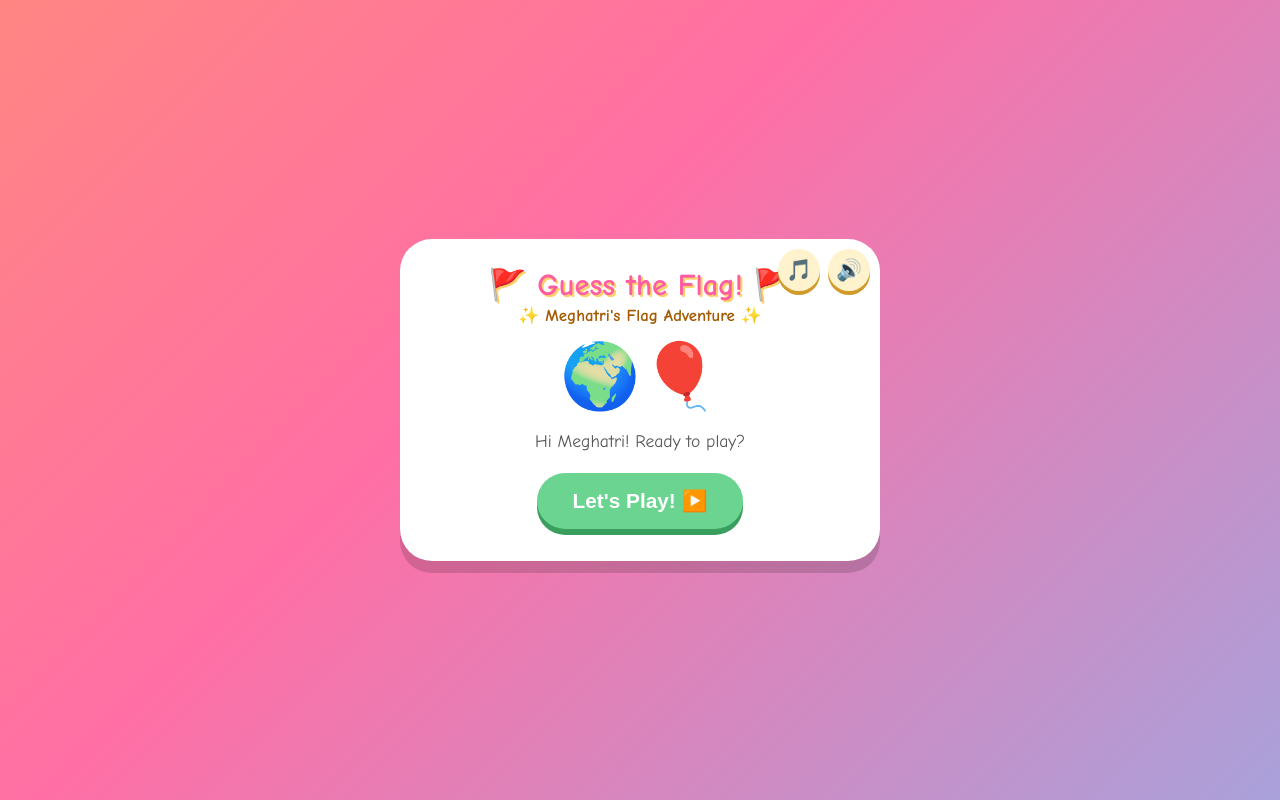
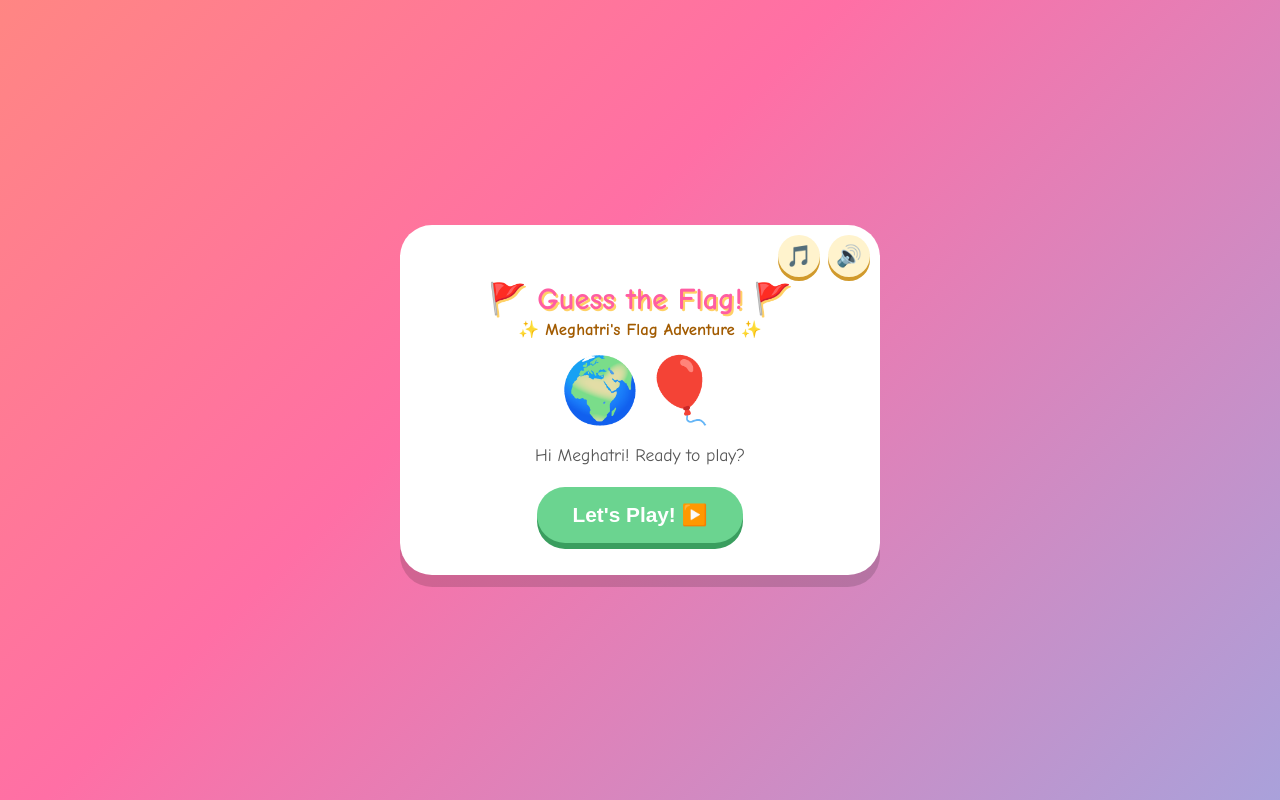
Before and after one commit to meghatri915/Meghatri-Flag, a plain HTML site: page index.html in a window 1280 px wide. Drawn offline with Linux system fonts and the light colour scheme.

Commit message:
Fix title overlapping sound toggle buttons

```diff
--- a/index.html
+++ b/index.html
@@ -31,7 +31,7 @@
     background: #fff;
     border-radius: 32px;
     box-shadow: 0 12px 0 rgba(0,0,0,0.15);
-    padding: 28px 24px 32px;
+    padding: 56px 24px 32px;
     max-width: 480px;
     width: 100%;
     text-align: center;
```
Also changed, not shown: memory-match.html (+1 -1 lines).
